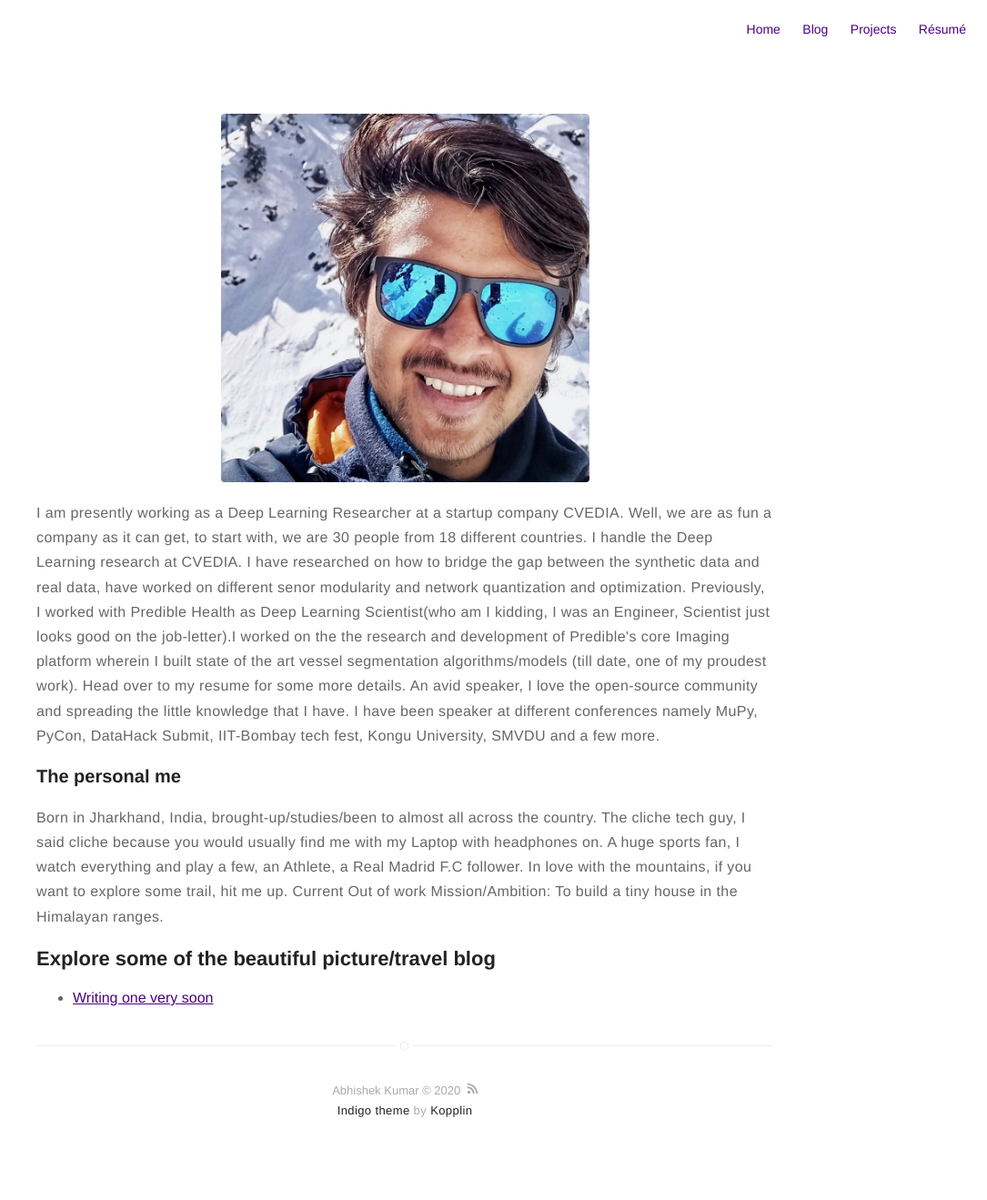
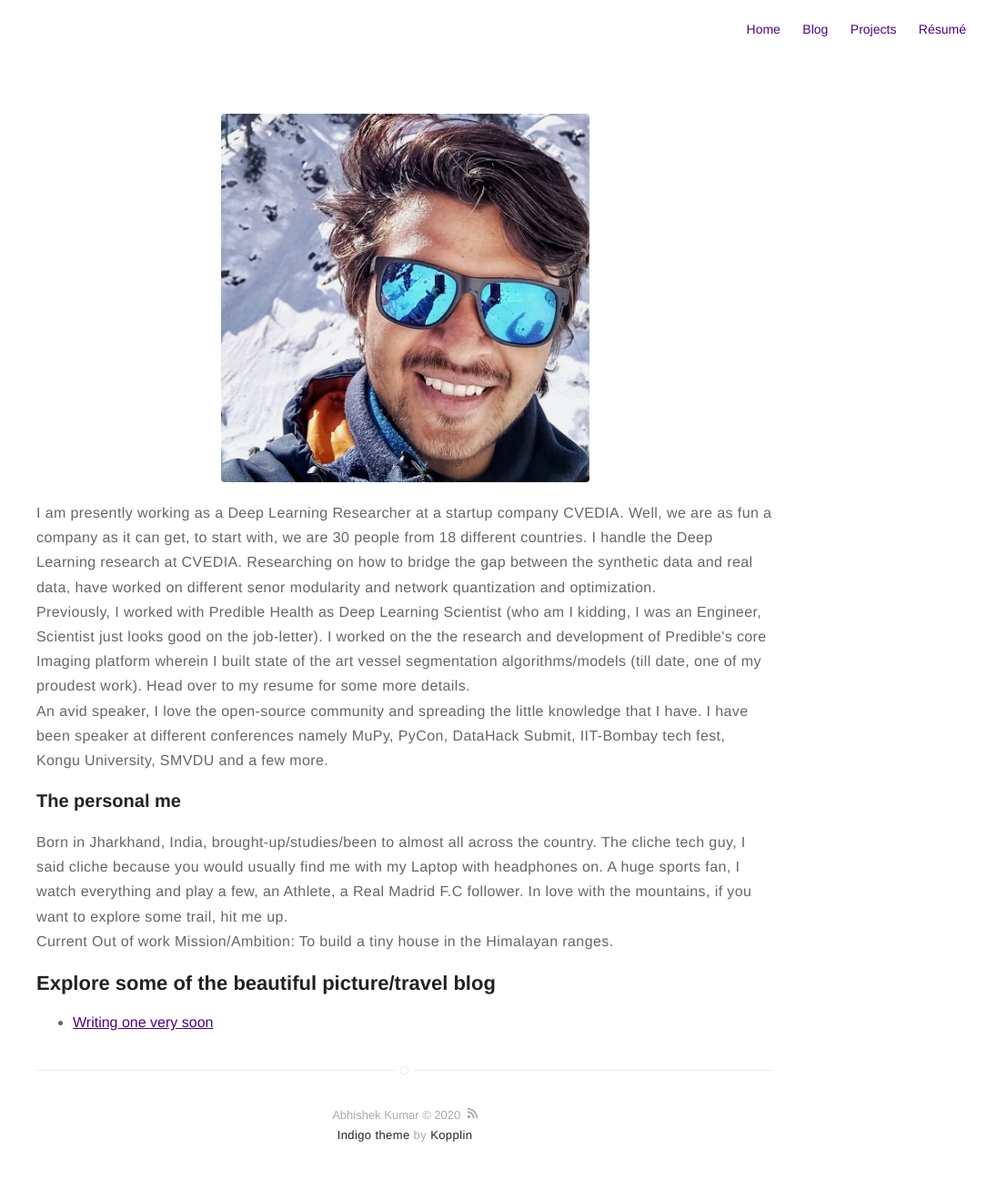
Before and after one commit to iabhi7/iabhi7.github.io, a Jekyll site: the page built from about.md, in a window 1280 px wide. Shown: the whole page at 91% size, without its empty margins (195-1280 px from the left). Built offline with Jekyll 4.4.1, drawn with Linux system fonts in a browser that asks for light colours; before the commit the page ends 1292 px from its top, so only the background shows below that.

Commit message:
fixing small errors

```diff
--- a/about.md
+++ b/about.md
@@ -4,16 +4,15 @@ layout: page
 ---
 ![Profile Image]({% if site.external-image %}{{ site.picture }}{% else %}{{ site.url }}/{{ site.picture }}{% endif %})
 
-<p>I am presently working as a Deep Learning Researcher at a startup company CVEDIA. Well, we are as fun a company as it can get, to start with, we are 30 people from 18 different countries. I handle the Deep Learning research at CVEDIA. I have researched on how to bridge the gap between the synthetic data and real data, have worked on different senor modularity and network quantization and optimization.
-Previously, I worked with Predible Health as Deep Learning Scientist(who am I kidding, I was an Engineer, Scientist just looks good on the job-letter).I worked on the the research and development of Predible's core Imaging platform wherein I built state of the art vessel segmentation algorithms/models (till date, one of my proudest work).
-Head over to my resume for some more details.
+<p>I am presently working as a Deep Learning Researcher at a startup company CVEDIA. Well, we are as fun a company as it can get, to start with, we are 30 people from 18 different countries. I handle the Deep Learning research at CVEDIA. Researching on how to bridge the gap between the synthetic data and real data, have worked on different senor modularity and network quantization and optimization.<br/>
+Previously, I worked with Predible Health as Deep Learning Scientist (who am I kidding, I was an Engineer, Scientist just looks good on the job-letter). I worked on the the research and development of Predible's core Imaging platform wherein I built state of the art vessel segmentation algorithms/models (till date, one of my proudest work). Head over to my resume for some more details.<br/>
 
 An avid speaker, I love the open-source community and spreading the little knowledge that I have. I have been speaker at different conferences namely MuPy, PyCon, DataHack Submit, IIT-Bombay tech fest, Kongu University, SMVDU and a few more.</p>
 
 <h3> The personal me </h3>
 <p>Born in Jharkhand, India, brought-up/studies/been to almost all across the country. The cliche tech guy, I said cliche because you would usually find me with my Laptop with headphones on.
 A huge sports fan, I watch everything and play a few, an Athlete, a Real Madrid F.C follower.
-In love with the mountains, if you want to explore some trail, hit me up.
+In love with the mountains, if you want to explore some trail, hit me up. <br/>
 Current Out of work Mission/Ambition: To build a tiny house in the Himalayan ranges.</p>
 
 <!-- <h2>Skills</h2>
```
Also changed, not shown: 2 other files.
